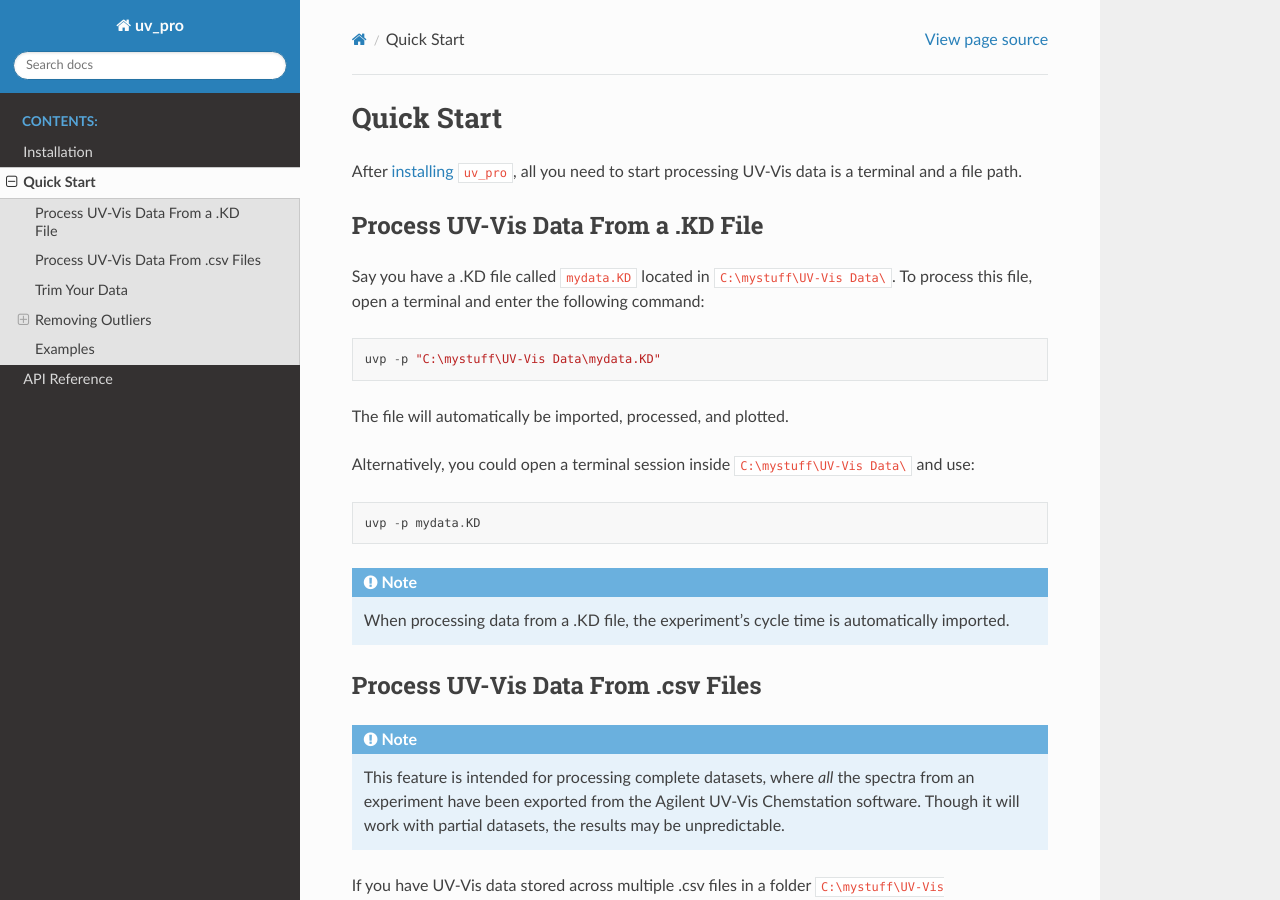
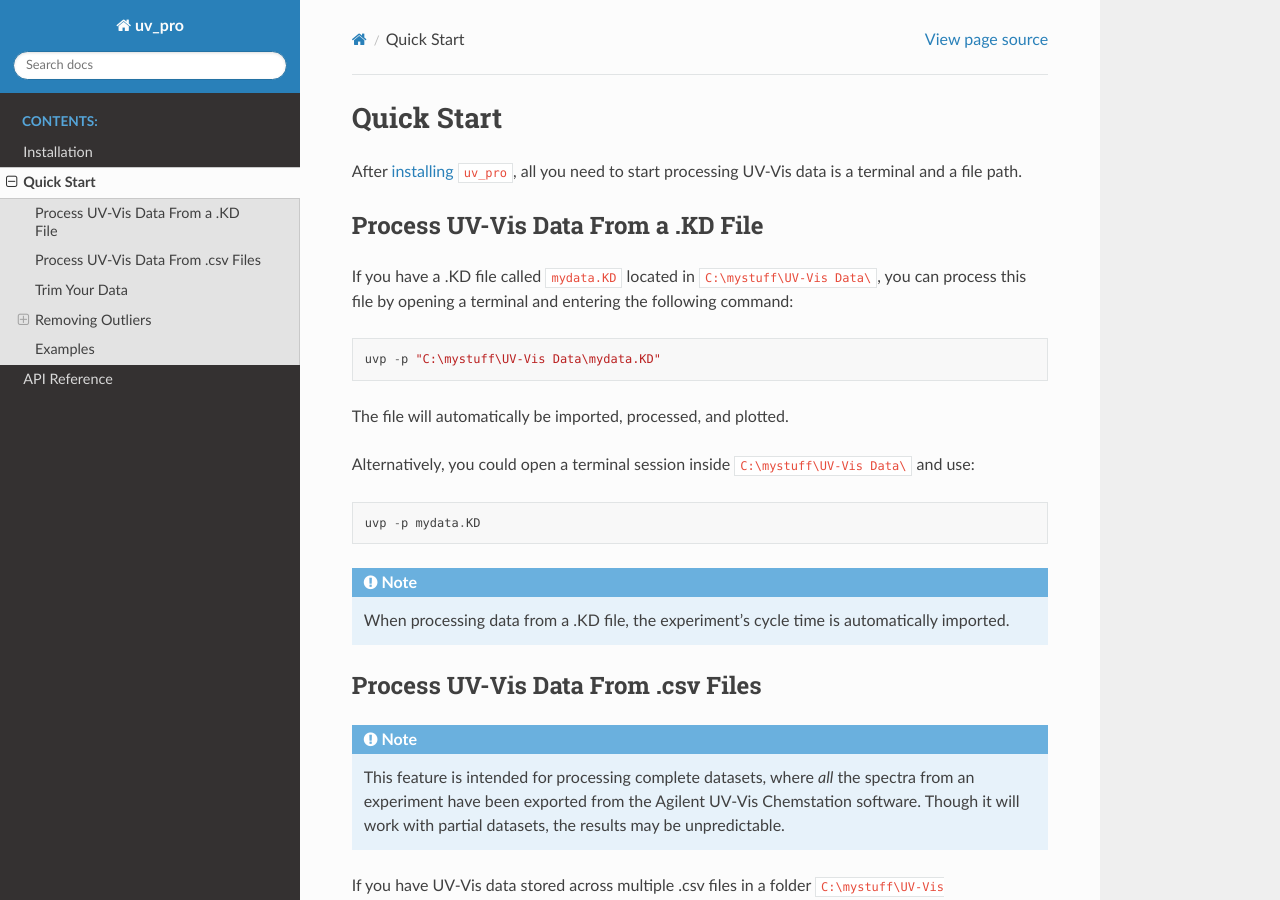
Before and after one commit to dd-hebert/uv_pro, a Sphinx documentation site: the page built from docs/quickstart.rst, in a window 1280 px wide and 900 px high. Built offline with Sphinx 7.4.7 and the Read the Docs theme 2.0.0, drawn with Linux system fonts in a browser that asks for light colours.

Commit message:
Update quickstart.rst

```diff
--- a/docs/quickstart.rst
+++ b/docs/quickstart.rst
@@ -6,9 +6,9 @@ processing UV-Vis data is a terminal and a file path.
 
 
 Process UV-Vis Data From a .KD File
-----------------------------------------------
-Say you have a .KD file called ``mydata.KD`` located in ``C:\mystuff\UV-Vis Data\``.
-To process this file, open a terminal and enter the following command::
+-----------------------------------
+If you have a .KD file called ``mydata.KD`` located in ``C:\mystuff\UV-Vis Data\``,
+you can process this file by opening a terminal and entering the following command::
 
     uvp -p "C:\mystuff\UV-Vis Data\mydata.KD"
 
@@ -24,7 +24,7 @@ Alternatively, you could open a terminal session inside ``C:\mystuff\UV-Vis Data
 
 
 Process UV-Vis Data From .csv Files
-----------------------------------------------
+-----------------------------------
 .. Note::
     This feature is intended for processing complete datasets, where *all* the spectra from an
     experiment have been exported from the Agilent UV-Vis Chemstation software. Though it will
@@ -53,7 +53,7 @@ See `Trim Your Data`_ for more details.
 
 
 Trim Your Data
--------------------------
+--------------
 You can ``trim`` your data to keep only a portion between a given interval. For example, if in
 an experiment you collected 1000 spectra, but you only wish you keep the a portion of the spectra,
 you can ``trim`` the data with ``-t`` or ``--trim``:
```
